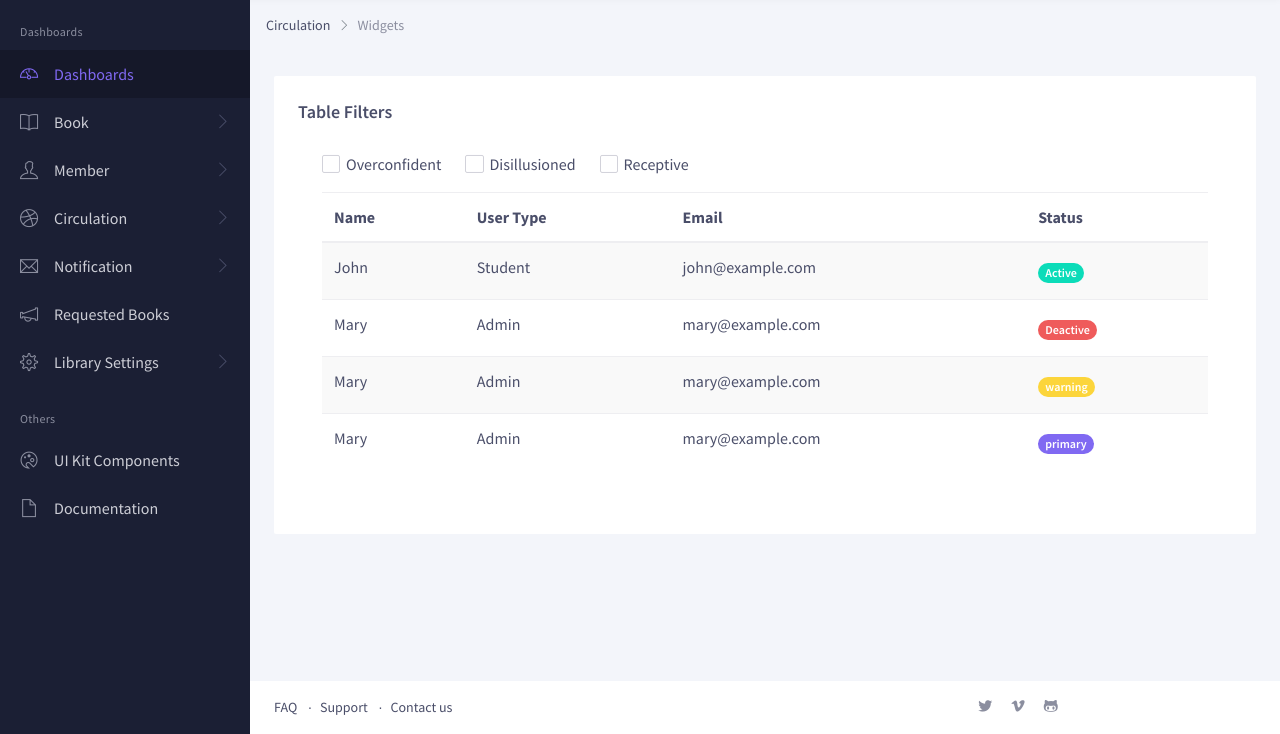
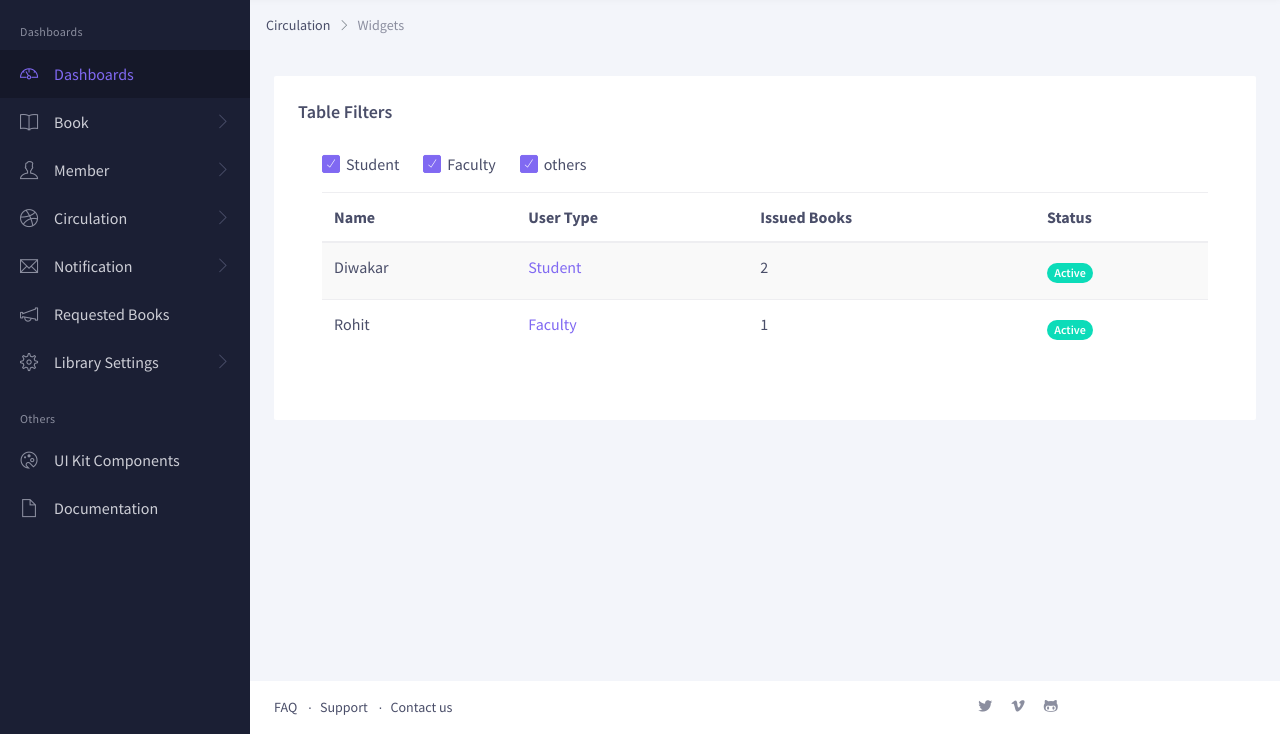
Before and after one commit to Diwakar-Gupta/obaka, a Django app: page /members/ in a window 1280 px wide. Shown: the part 66-800 px from the top of the page. Run offline with Django 3.2, Linux system fonts and the light colour scheme; a user stored in the database is signed in; data comes from the database, SQL or seed files in the repository; both versions use the stored data as it was after the commit; some libraries are stand-ins or nearby versions; some web fonts are replaced.

Commit message:
all members

```diff
--- a/LMS/models.py
+++ b/LMS/models.py
@@ -6,7 +6,7 @@ from datetime import datetime , timedelta
 
 
 class UserBasicSetting(models.Model):
-    type = models.CharField(max_length=20,primary_key=True)
+    type = models.CharField(max_length=20)
     maxBook = models.PositiveSmallIntegerField()
     maxDay = models.IntegerField()
     finePerDay = models.IntegerField()
@@ -20,6 +20,7 @@ class Student(models.Model):
     name = models.CharField(max_length=20,blank=True)
     count_books = models.PositiveIntegerField(default=0)
     settings = models.ForeignKey(UserBasicSetting,on_delete=models.ProtectedError)
+    active = models.BooleanField(default=True)
     from django.contrib.auth.models import User
 
     account = models.OneToOneField(User,on_delete=models.DO_NOTHING,null=True,blank=True)
@@ -35,6 +36,7 @@ class Faculty(models.Model):
     subject = models.CharField(max_length=20)
     count_books = models.PositiveIntegerField(default=0)
     settings = models.ForeignKey(UserBasicSetting,on_delete=models.ProtectedError)
+    active = models.BooleanField(default=True)
     from django.contrib.auth.models import User
 
     account = models.OneToOneField(User,on_delete=models.DO_NOTHING,null=True,blank=True)
--- a/LMS/templates/base.html
+++ b/LMS/templates/base.html
@@ -4,7 +4,7 @@
 <html lang="en">
   <head><meta http-equiv="Content-Type" content="text/html; charset=UTF-8" />
     <!-- Title -->
-    <title>Crypto - Dashboard | Nova - Responsive WebApp UI Kit</title>
+    <title>Obaka</title>
     <!-- Required Meta Tags Always Come First -->
     <meta charset="utf-8">
     <meta name="viewport" content="width=device-width, initial-scale=1, shrink-to-fit=no">
--- a/LMS/templates/member.html
+++ b/LMS/templates/member.html
@@ -25,18 +25,18 @@
 
                       <div class="d-flex align-items-center flex-wrap pt-1">
                         <div class="form-check position-relative mb-2 mb-md-0 mr-4">
-                          <input type="checkbox" class="form-check-input d-none" id="overconfident">
-                          <label class="checkbox checkbox-xxs form-check-label ml-1" for="overconfident" data-icon="">Overconfident</label>
+                          <input type="checkbox" checked class="form-check-input d-none" id="overconfident">
+                          <label class="checkbox checkbox-xxs form-check-label ml-1" for="overconfident" data-icon="">Student</label>
                         </div>
 
                         <div class="form-check position-relative mb-2 mb-md-0 mr-4">
-                          <input type="checkbox" class="form-check-input d-none" id="disillusioned">
-                          <label class="checkbox checkbox-xxs form-check-label ml-1" for="disillusioned" data-icon="">Disillusioned</label>
+                          <input type="checkbox" checked class="form-check-input d-none" id="disillusioned">
+                          <label class="checkbox checkbox-xxs form-check-label ml-1" for="disillusioned" data-icon="">Faculty</label>
                         </div>
 
                         <div class="form-check position-relative mb-2 mb-md-0">
-                          <input type="checkbox" class="form-check-input d-none" id="receptive">
-                          <label class="checkbox checkbox-xxs form-check-label ml-1" for="receptive" data-icon="">Receptive</label>
+                          <input type="checkbox" checked class="form-check-input d-none" id="receptive">
+                          <label class="checkbox checkbox-xxs form-check-label ml-1" for="receptive" data-icon="">others</label>
                         </div>
                       </div>
                     </div>
@@ -51,43 +51,37 @@
                       <tr>
                         <th>Name</th>
                         <th>User Type</th>
-                        <th>Email</th>
+                        <th>Issued Books</th>
                         <th>Status</th>
                       </tr>
                     </thead>
                     <tbody>
-                      <tr>
-                        <td>John</td>
-                        <td>Student</td>
-                        <td>john@example.com</td>
+
+                    {% for member in members %}
+
+                        <tr>
+                        <td>{{ member.name }}</td>
+                            <td><a target="_blank" href="/admin/LMS/userbasicsetting/{{ member.settings.pk }}/change/">{{ member.settings }}</a></td>
+                        <td>{{ member.count_books }}</td>
+                            {% if member.active %}
                         <td class="py-3">
                           <span class="badge badge-pill badge-success">Active</span>
                         </td>
-                      </tr>
-                      <tr>
-                        <td>Mary</td>
-                        <td>Admin</td>
-                        <td>mary@example.com</td>
+                        {% else %}
                         <td class="py-3">
                           <span class="badge badge-pill badge-danger">Deactive</span>
                         </td>
+                        {% endif %}
                       </tr>
-                      <tr>
-                        <td>Mary</td>
-                        <td>Admin</td>
-                        <td>mary@example.com</td>
-                        <td class="py-3">
-                          <span class="badge badge-pill badge-warning">warning</span>
-                        </td>
-                      </tr>
-                      <tr>
-                        <td>Mary</td>
-                        <td>Admin</td>
-                        <td>mary@example.com</td>
-                        <td class="py-3">
-                          <span class="badge badge-pill badge-primary">primary</span>
-                        </td>
-                      </tr>
+
+                    {% endfor %}
+
+                    {% if not members %}
+                    <tr>
+                    <td colspan=100% align="center"><h3 class="active">No Members to show</h3></td>
+                    </tr>
+                    {% endif %}
+
                     </tbody>
                   </table>
 
--- a/LMS/views.py
+++ b/LMS/views.py
@@ -2,6 +2,7 @@ from django.shortcuts import render
 from django.contrib import auth
 from django.contrib.auth.views import redirect_to_login
 from . import handler
+from .models import *
 # Create your views here.
 
 
@@ -34,7 +35,12 @@ def members(request):
     user = auth.get_user(request)
     if not user.is_staff:
         return redirect_to_login(next=request.path)
-    return render(request, 'member.html')
+
+    allmembers = list(Student.objects.all())
+    for f in Faculty.objects.all():
+        allmembers.append(f)
+
+    return render(request, 'member.html',context={'members':allmembers})
 
 
 def notifiedDelayed(request):
```
Also changed, not shown: db.sqlite3.
